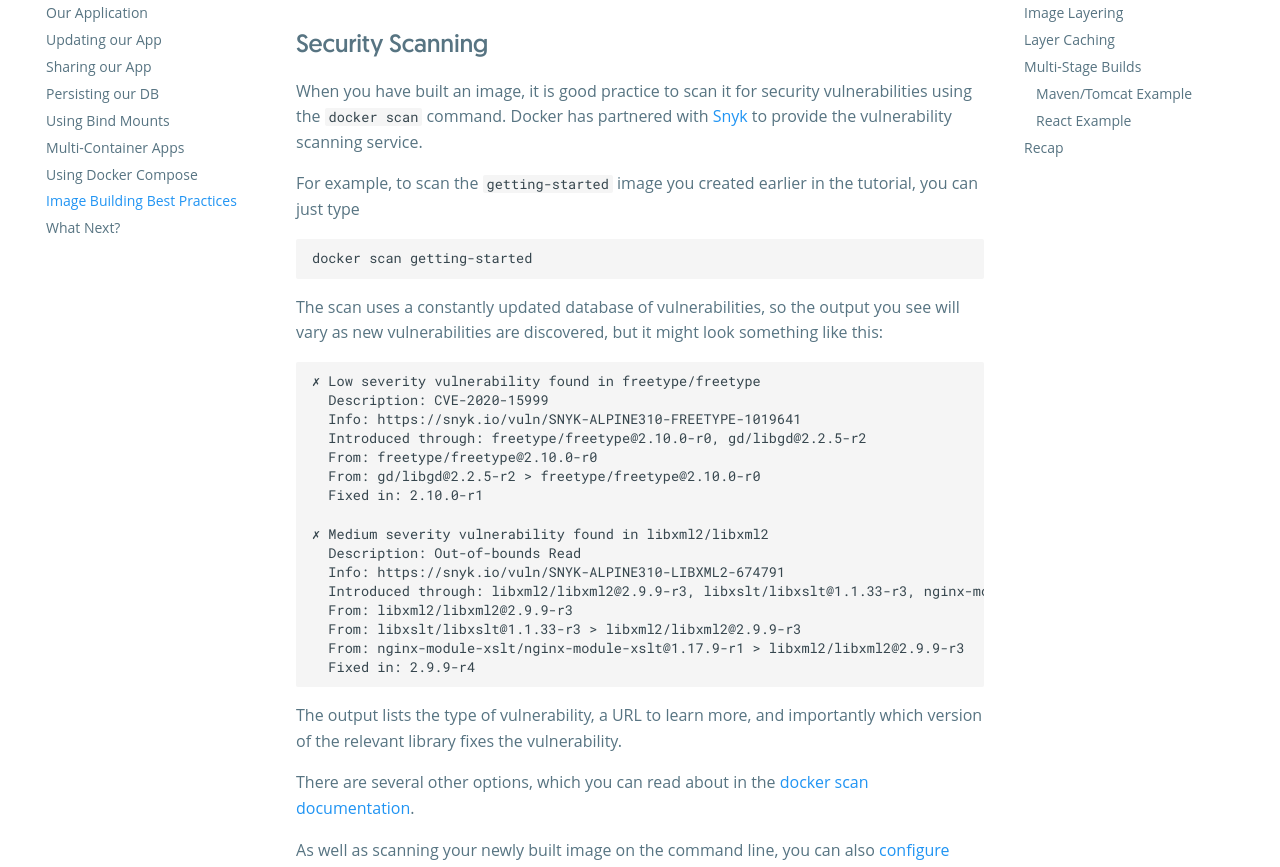
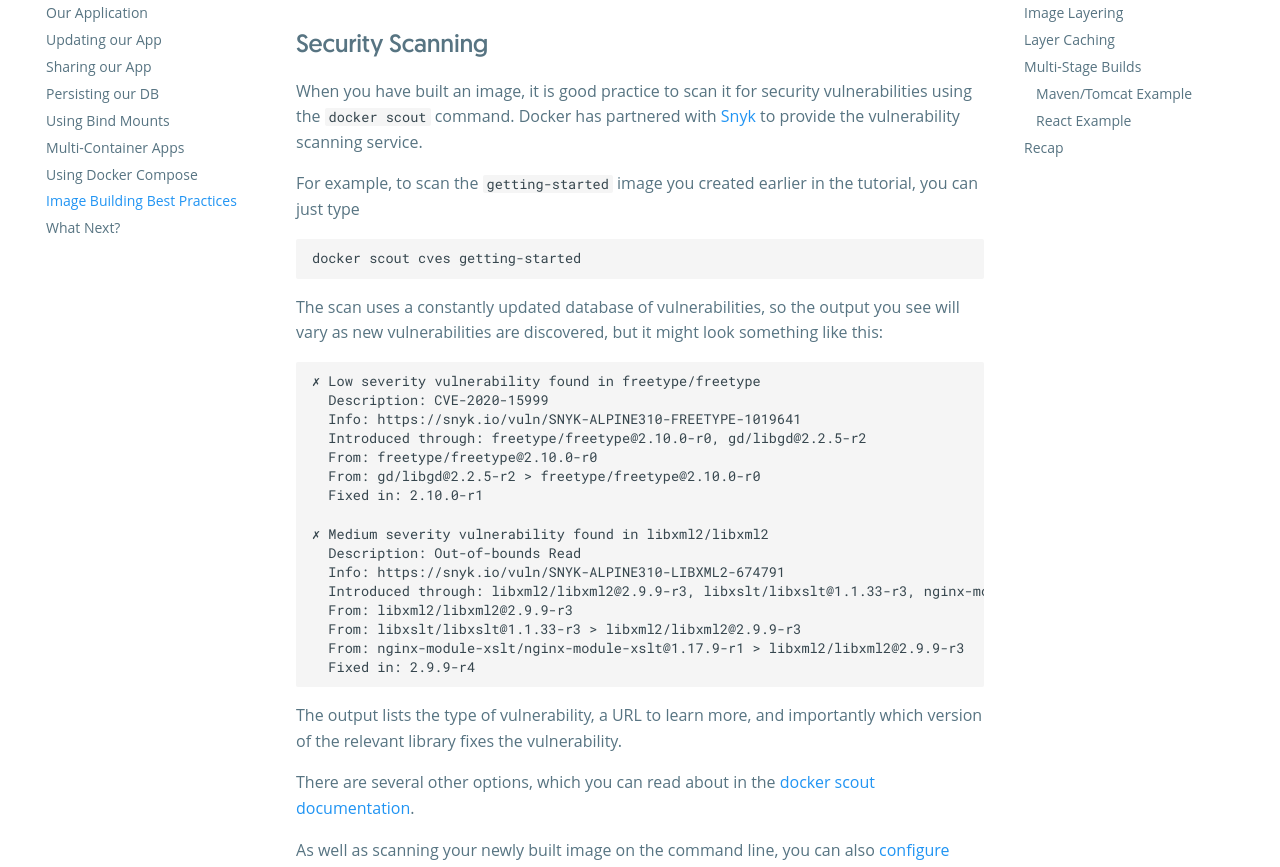
Before and after one commit to docker/getting-started, an MkDocs documentation site: the page built from docs/tutorial/image-building-best-practices/index.md, in a window 1280 px wide and 1400 px high. Shown: the part 152-1019 px from the top of the window. Built offline with MkDocs 1.6.1 and Material for MkDocs 9.7.7, drawn with Linux system fonts in a browser that asks for light colours; comment, search, counter and statistics services are not loaded.

Commit message:
Update tutorial to use docker scout command

````diff
--- a/docs/tutorial/image-building-best-practices/index.md
+++ b/docs/tutorial/image-building-best-practices/index.md
@@ -1,12 +1,12 @@
 ## Security Scanning
 
-When you have built an image, it is good practice to scan it for security vulnerabilities using the `docker scan` command.
+When you have built an image, it is good practice to scan it for security vulnerabilities using the `docker scout` command.
 Docker has partnered with [Snyk](http://snyk.io) to provide the vulnerability scanning service.
 
 For example, to scan the `getting-started` image you created earlier in the tutorial, you can just type
 
 ```bash
-docker scan getting-started
+docker scout cves getting-started
 ```
 
 The scan uses a constantly updated database of vulnerabilities, so the output you see will vary as new
@@ -34,7 +34,7 @@ vulnerabilities are discovered, but it might look something like this:
 The output lists the type of vulnerability, a URL to learn more, and importantly which version of the relevant library
 fixes the vulnerability.
 
-There are several other options, which you can read about in the [docker scan documentation](https://docs.docker.com/engine/scan/).
+There are several other options, which you can read about in the [docker scout documentation](https://docs.docker.com/scout/).
 
 As well as scanning your newly built image on the command line, you can also [configure Docker Hub](https://docs.docker.com/docker-hub/vulnerability-scanning/)
 to scan all newly pushed images automatically, and you can then see the results in both Docker Hub and Docker Desktop.
````
